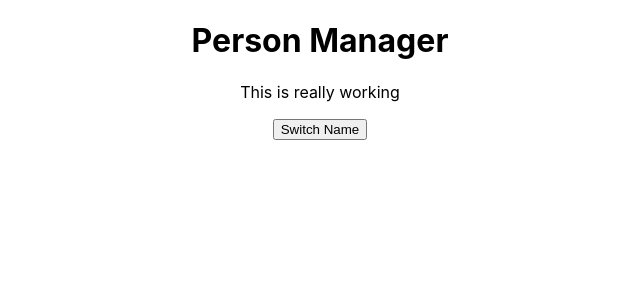
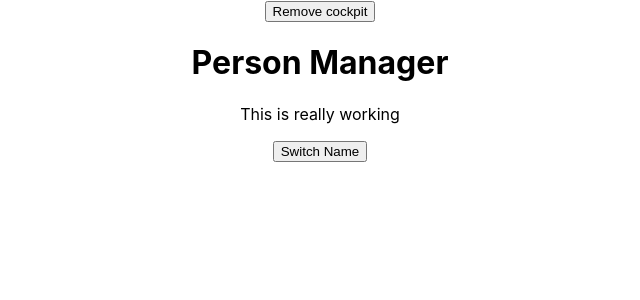
Before and after one commit to talhabutt1996/React, a React app: page / in a window 1280 px wide. Shown: the top 300 px of the page, without its empty margins (320-960 px from the left). Built offline with nearby package versions, Linux system fonts and the light colour scheme.

Commit message:
useEffect hook

```diff
--- a/src/Cockpit/Cockpit.js
+++ b/src/Cockpit/Cockpit.js
@@ -2,6 +2,17 @@ import React, { useEffect } from 'react'
 const Cockpit = (props) => {
     useEffect(() => {
         console.log('[cockpit] useEffect')
+        const timer = setTimeout(() => {
+            alert('save your Data at Cloud')
+        }, 1000)
+        return () => {
+            clearTimeout(timer)
+            console.log('cleanup uisng useeffect')
+        }
+    }, [])
+    useEffect(() => {
+        console.log('[cockpit] 2nd useEffect')
+        return () => { console.log('cleanup uisng  2nd useeffect') }
     })
     let classes = []
     if (props.persons.length <= 2) {
--- a/src/constainers/App.js
+++ b/src/constainers/App.js
@@ -9,7 +9,8 @@ class App extends Component {
       { id: '02', name: "Tayyab", age: 27 },
       { id: '03', name: "ali", age: 29 }
     ],
-    showPerson: false
+    showPerson: false,
+    removeCockpit: true
   }
   switchButtonHandler = (newName) => {
     // console.log("clicked")
@@ -78,11 +79,18 @@ class App extends Component {
     return (
 
       <div className='App'>
-        <Cockpit
-          title={this.props.appTitle}
-          showPerson={this.state.showPerson}
-          persons={this.state.persons}
-          clicked={this.showTogglePerson} />
+        <button onClick={() => {
+          this.setState({ removeCockpit: false })
+        }}>Remove cockpit</button>
+        {
+          this.state.removeCockpit ?
+            (<Cockpit
+              title={this.props.appTitle}
+              showPerson={this.state.showPerson}
+              persons={this.state.persons}
+              clicked={this.showTogglePerson} />
+            ) : null
+        }
         {persons}
       </div >
 
```
